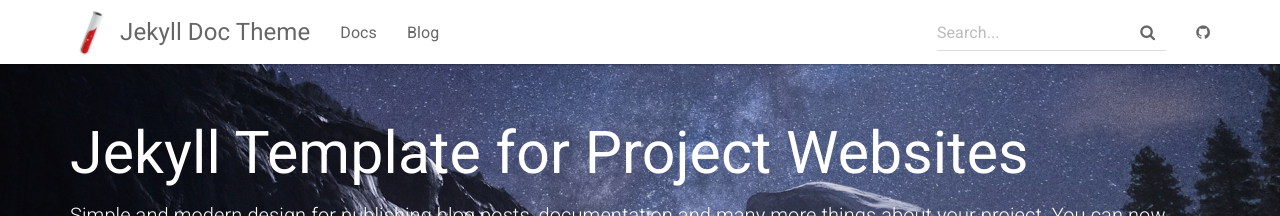
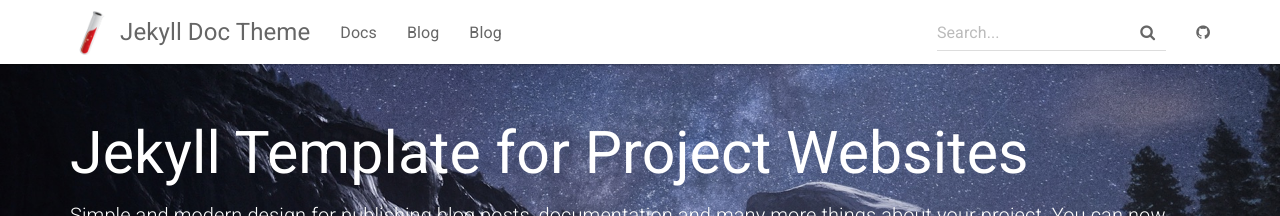
Before and after one commit to masteage/masteage.github.io, a Jekyll site: the page built from index.html, in a window 1280 px wide. Shown: the top 216 px of the page. Built offline with Jekyll 4.4.1, drawn with Linux system fonts in a browser that asks for light colours.

Commit message:
[e] test

```diff
--- a/_includes/topnav.html
+++ b/_includes/topnav.html
@@ -15,6 +15,7 @@
             <ul class="nav navbar-nav">
                 <li {% if page.sectionid=='docs' %} class="active" {% endif %}><a href="{{ "/docs/home/" | relative_url }}">Docs</a></li>
                 <li {% if page.sectionid=='blog' %} class="active" {% endif %}><a href="{{ site.posts.first.url | relative_url }}">Blog</a></li>
+                <li {% if page.sectionid=='blog2' %} class="active" {% endif %}><a href="{{ site.posts2.first.url | relative_url }}">Blog</a></li>
             </ul>
             <div class="navbar-right">
                 <form class="navbar-form navbar-left">
```
